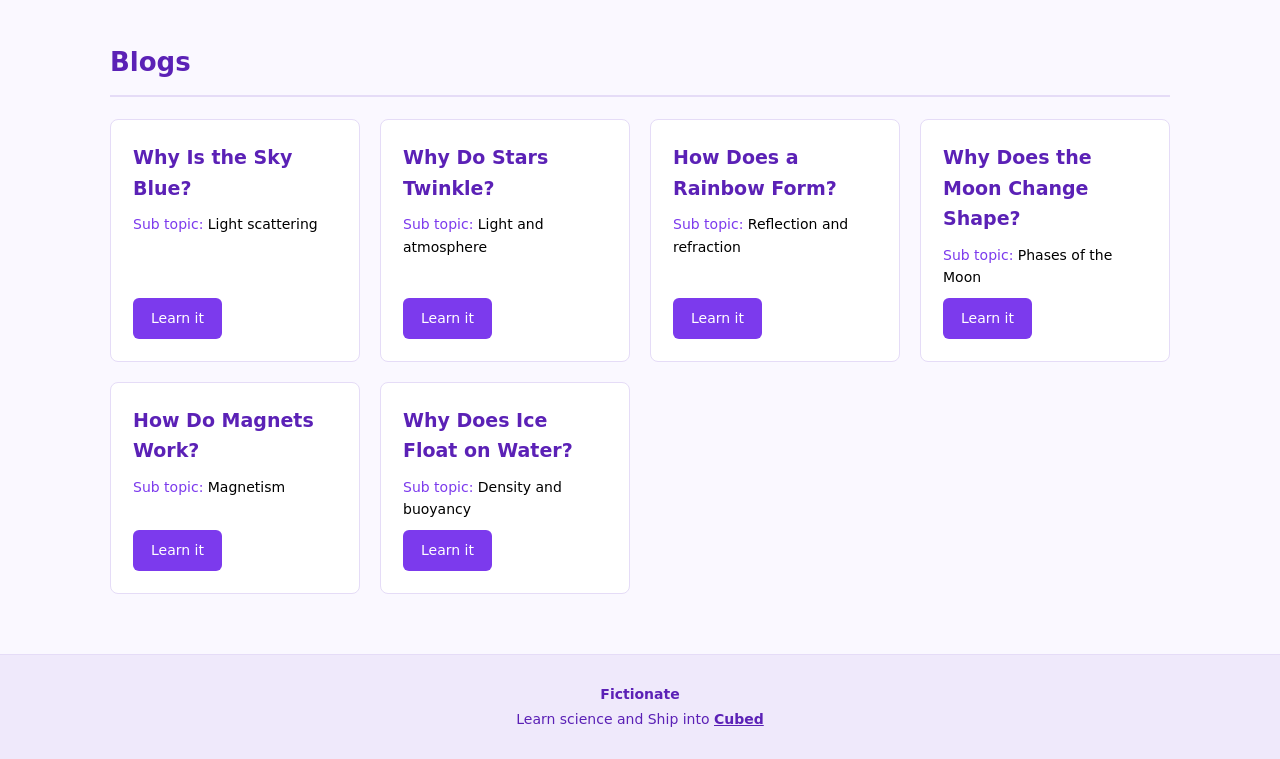
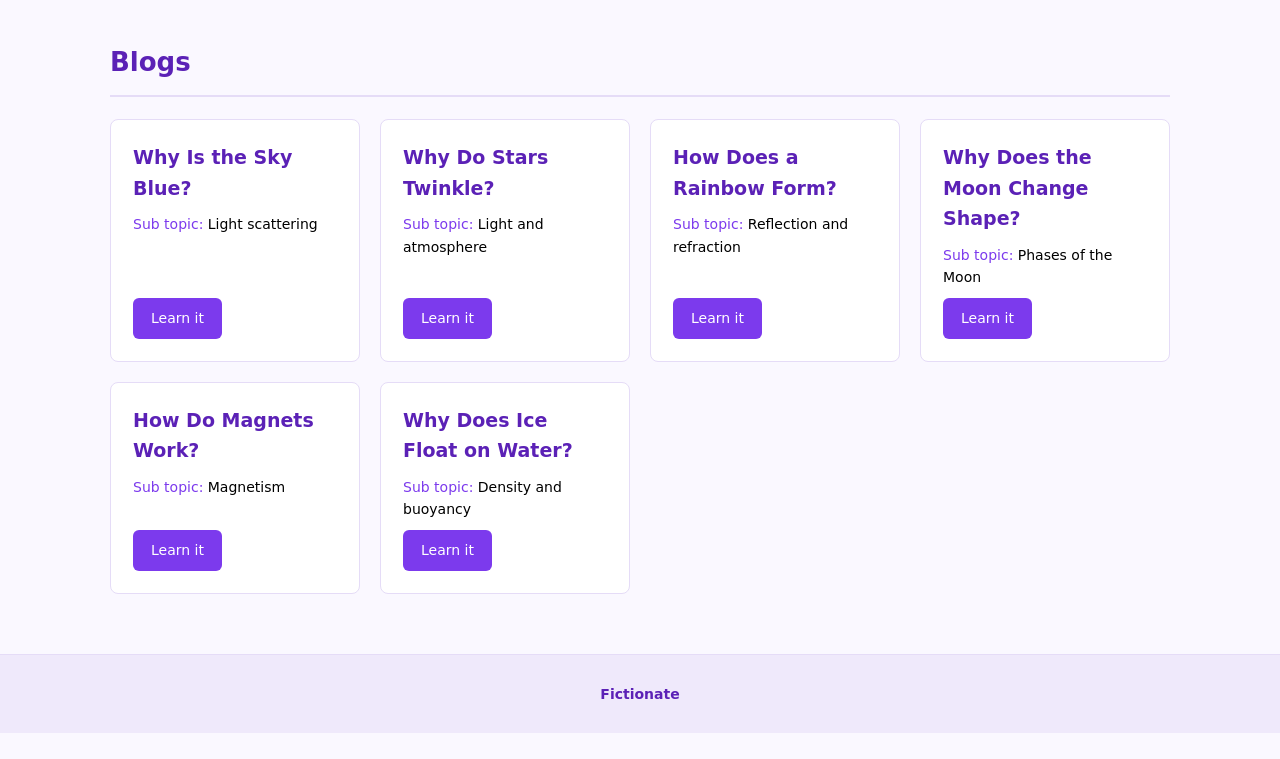
Before and after one commit to himanshusapkota/Fictionate, a plain HTML site: page Project/Experiments/exp.html in a window 1280 px wide. Shown: the part 668-1427 px from the top of the page. After the commit the page ends 1401 px from the top, so only its background shows below. Drawn offline with Linux system fonts and the light colour scheme.

Commit message:
Footer Changes

```diff
--- a/Project/Experiments/exp.html
+++ b/Project/Experiments/exp.html
@@ -159,7 +159,7 @@
 
     <footer>
     <p><strong>Fictionate</strong></p>
-    <p>Learn science and Ship into <a href="https://cubed.hackclub.com/">Cubed</a></p>
+
   </footer>
 
 
```
Also changed, not shown: Project/index.html (+1 -1 lines).
